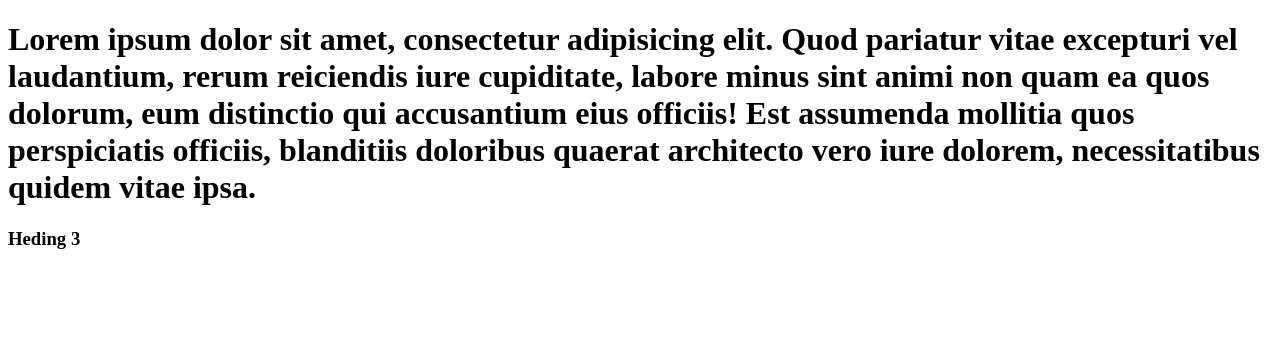
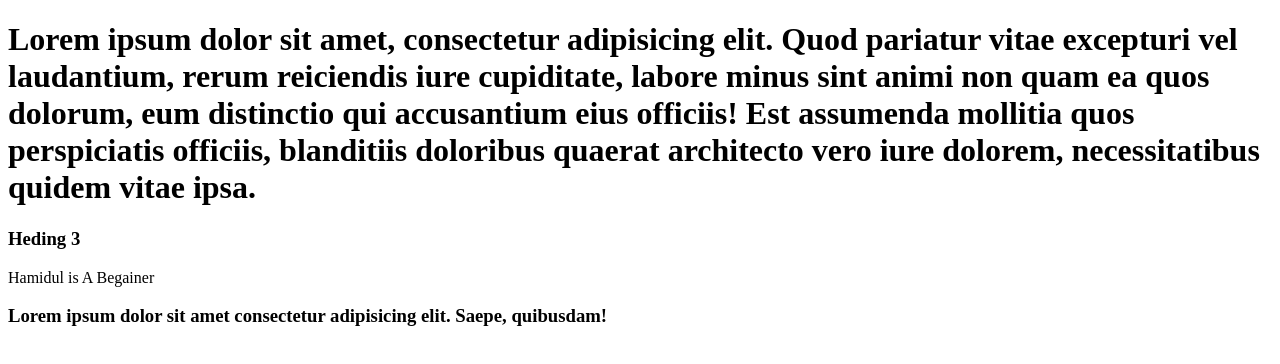
Before and after one commit to devloperHamidul/my-first-site, a plain HTML site: page index.html in a window 1280 px wide. Drawn offline with Linux system fonts and the light colour scheme.

Commit message:
new hamidul

```diff
--- a/index.html
+++ b/index.html
@@ -9,5 +9,9 @@
 <body>
     <h1>Lorem ipsum dolor sit amet, consectetur adipisicing elit. Quod pariatur vitae excepturi vel laudantium, rerum reiciendis iure cupiditate, labore minus sint animi non quam ea quos dolorum, eum distinctio qui accusantium eius officiis! Est assumenda mollitia quos perspiciatis officiis, blanditiis doloribus quaerat architecto vero iure dolorem, necessitatibus quidem vitae ipsa.</h1>
     <h3>Heding 3</h3>
+    <p>
+        Hamidul is A Begainer
+    </p>
+    <h3>Lorem ipsum dolor sit amet consectetur adipisicing elit. Saepe, quibusdam!</h3>
 </body>
 </html>
```
